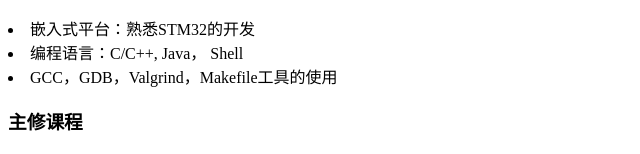
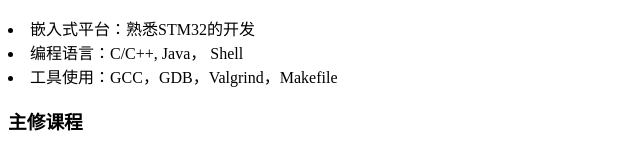
Before and after one commit to liheng-cq/liheng-cq.github.io, a plain HTML site: page index.html in a window 1280 px wide. Shown: the part 442-596 px from the top of the page, without its empty margins (0-640 px from the left). Drawn offline with Linux system fonts and the light colour scheme.

Commit message:
Update index.html

```diff
--- a/index.html
+++ b/index.html
@@ -49,7 +49,7 @@
             编程语言：C/C++, Java， Shell
         </li>
         <li>
-            GCC，GDB，Valgrind，Makefile工具的使用
+            工具使用：GCC，GDB，Valgrind，Makefile
         </li>
     </div>
     <div id="5">
```
